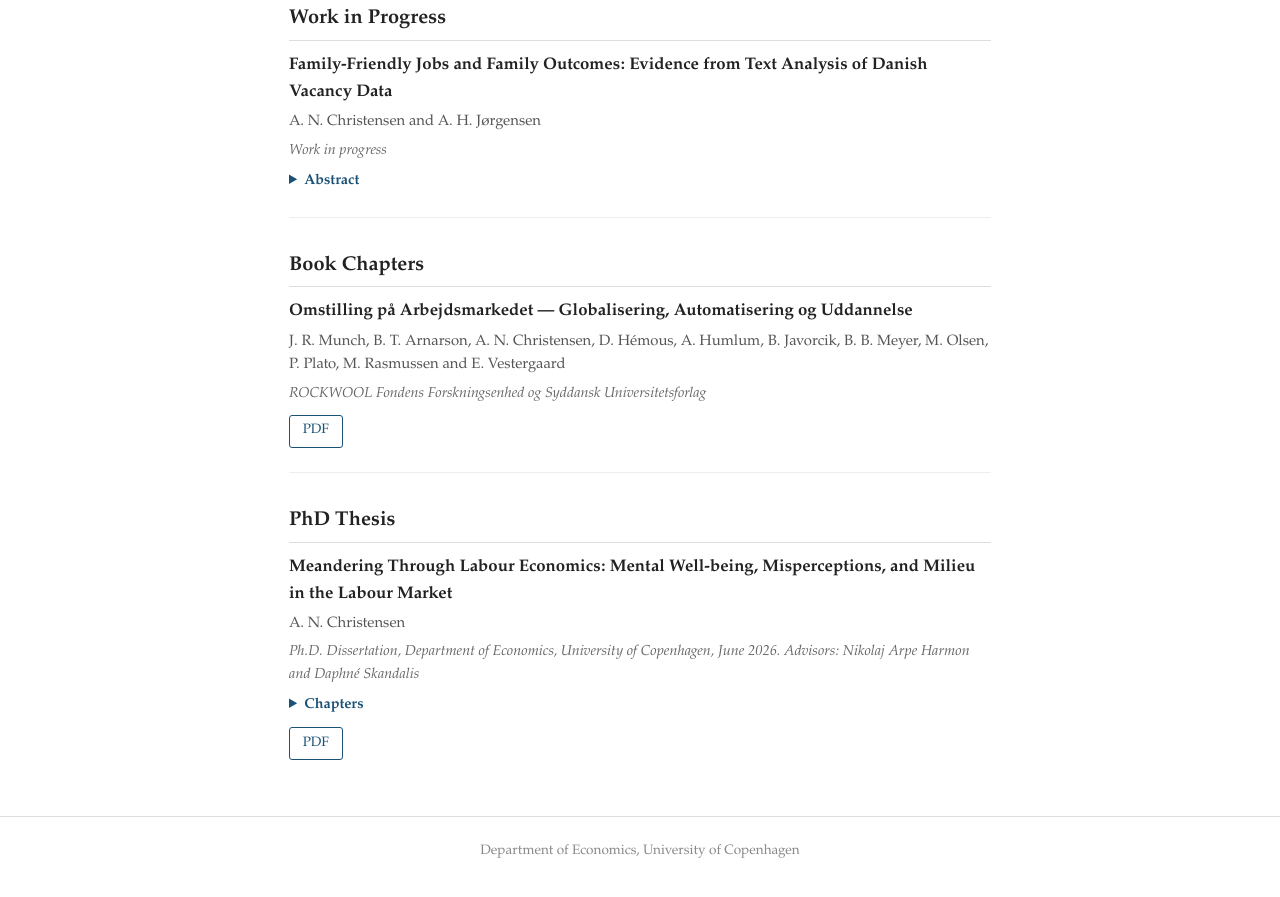
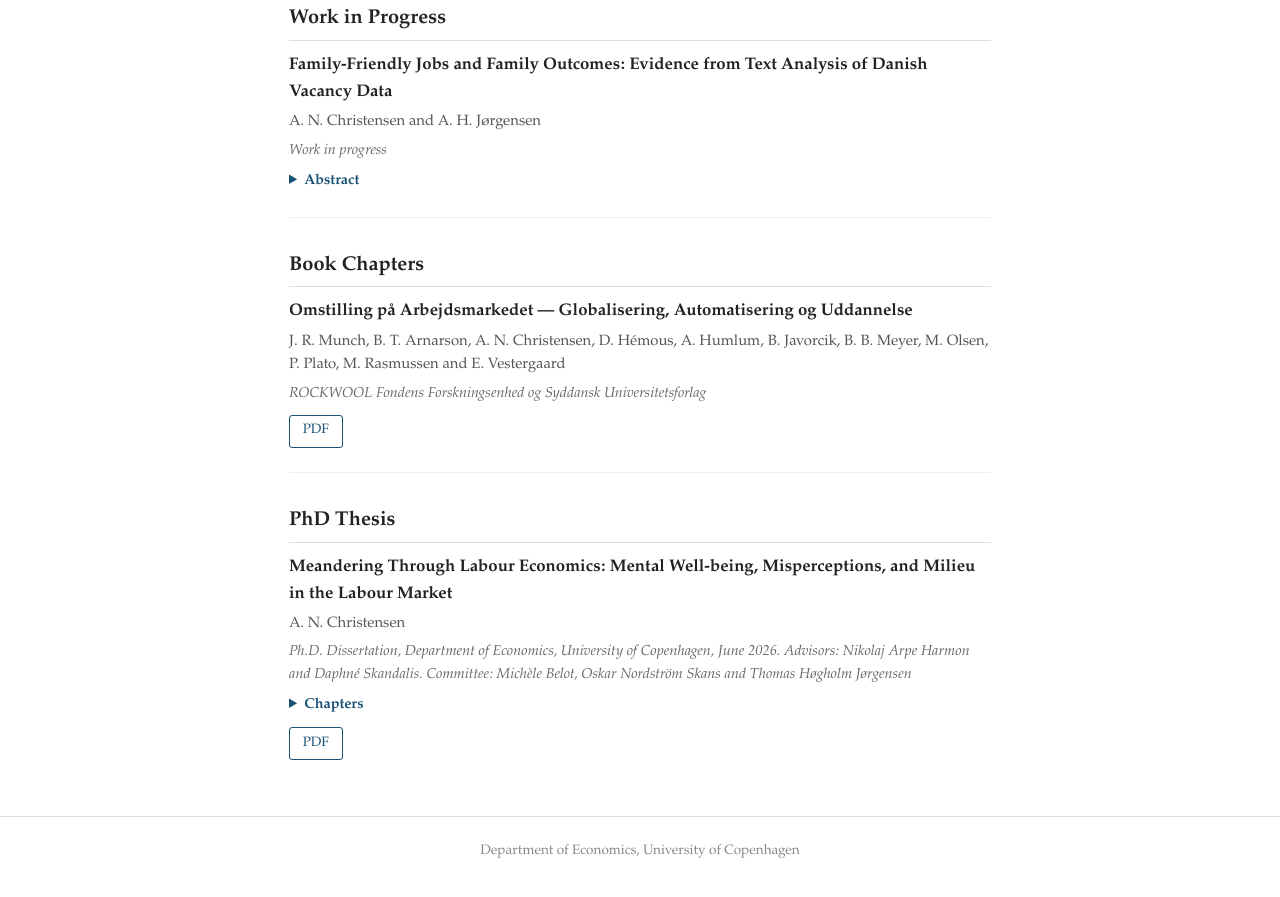
Before and after one commit to AskerNC/askernc.github.io, a Jekyll site: the page built from research.md, in a window 1280 px wide and 900 px high, scrolled down 756 px. Shown: the top 897 px of the window. Built offline with Jekyll 4.4.1, drawn with Linux system fonts in a browser that asks for light colours.

Commit message:
add comittee

```diff
--- a/research.md
+++ b/research.md
@@ -66,7 +66,7 @@ title: Research
 <div class="paper">
   <div class="paper-title">Meandering Through Labour Economics: Mental Well-being, Misperceptions, and Milieu in the Labour Market</div>
   <div class="paper-authors">A. N. Christensen</div>
-  <div class="paper-venue">Ph.D. Dissertation, Department of Economics, University of Copenhagen, June 2026. Advisors: Nikolaj Arpe Harmon and Daphné Skandalis</div>
+  <div class="paper-venue">Ph.D. Dissertation, Department of Economics, University of Copenhagen, June 2026. Advisors: Nikolaj Arpe Harmon and Daphné Skandalis. Committee: Michèle Belot, Oskar Nordström Skans and Thomas Høgholm Jørgensen</div>
   <details>
     <summary>Chapters</summary>
     <p>1. Globalisation and the Gender Gap in Mental Well-Being<br>
```
